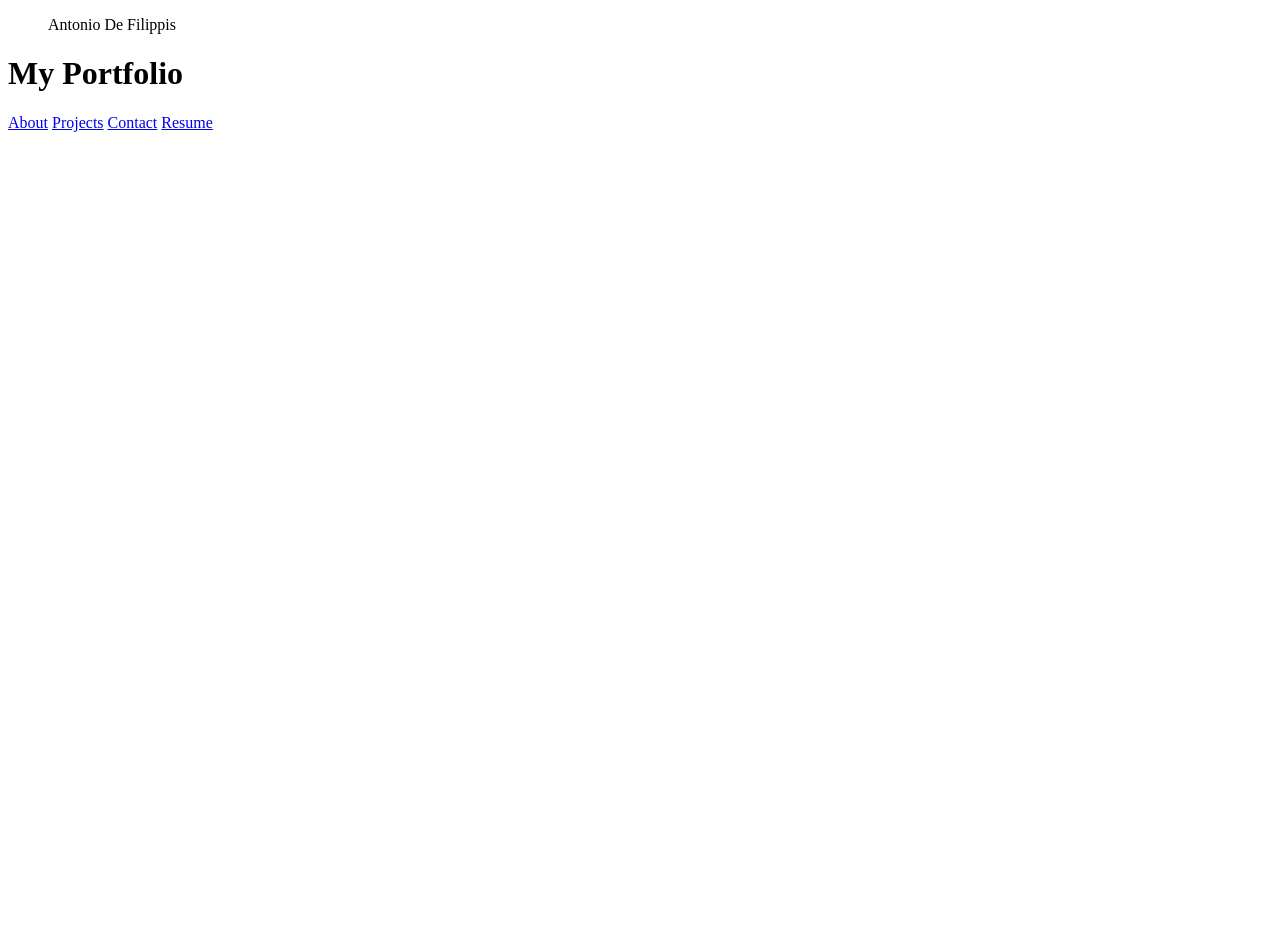
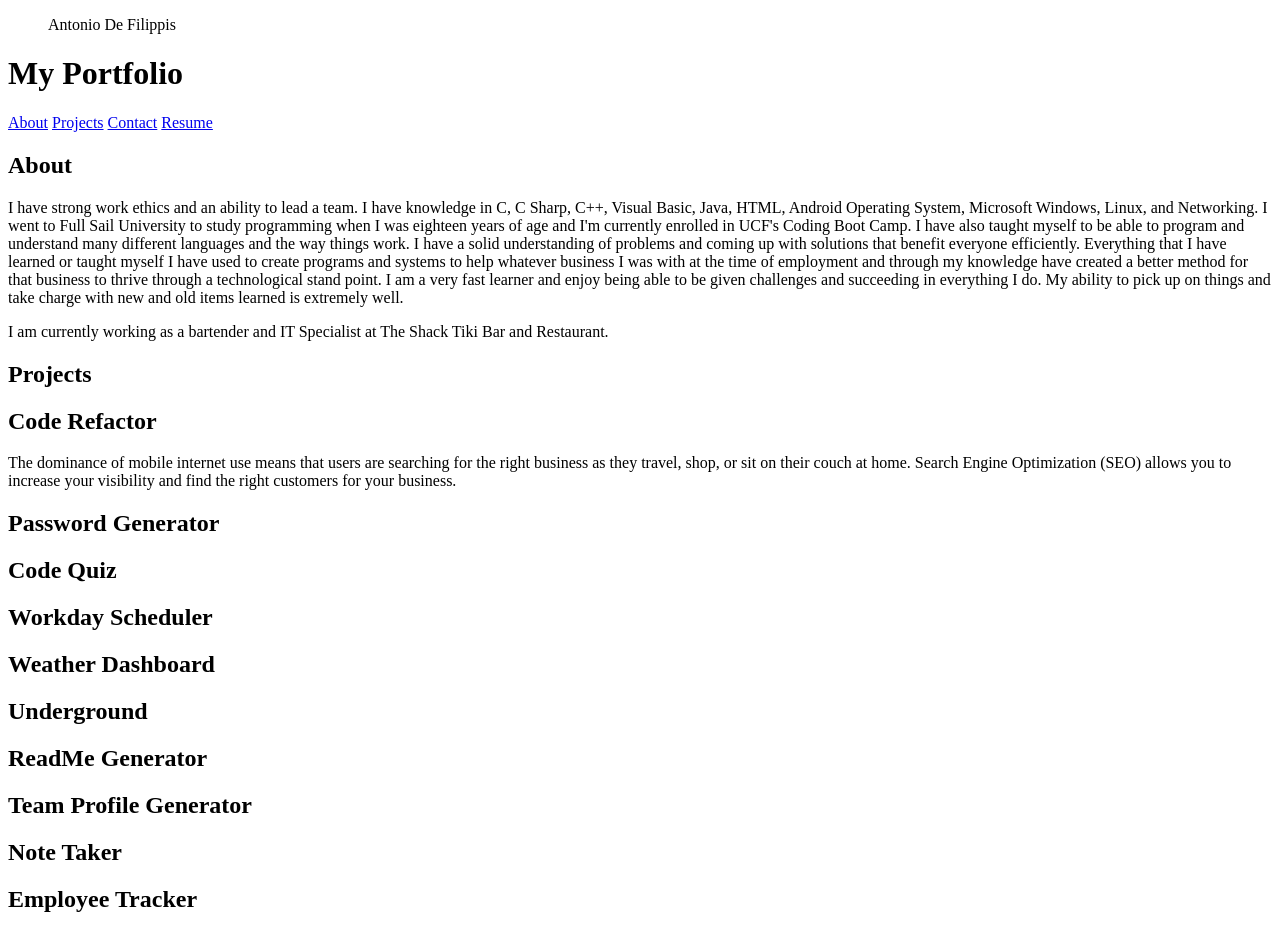
Before and after one commit to Quaz711/MyProfessionalPortfolio, a plain HTML site: page index.html in a window 1280 px wide. Before the commit the page ends 800 px from the top, so only its background shows below. Drawn offline with Linux system fonts and the light colour scheme.

Commit message:
built the frame of projects and their deployment

```diff
--- a/index.html
+++ b/index.html
@@ -29,7 +29,96 @@
     </header>
 
     <main>
-
+        <article id="about" class="content">
+            <h1>About</h1>
+            <p>
+                I have strong work ethics and an ability to lead a team. I have knowledge in C, C
+                Sharp, C++, Visual Basic, Java, HTML, Android Operating System, Microsoft
+                Windows, Linux, and Networking. I went to Full Sail University to study
+                programming when I was eighteen years of age and I'm currently enrolled in UCF's
+                Coding Boot Camp. I have also taught myself to be able to program and
+                understand many different languages and the way things work. I have a solid
+                understanding of problems and coming up with solutions that benefit everyone
+                efficiently. Everything that I have learned or taught myself I have used to create
+                programs and systems to help whatever business I was with at the time of
+                employment and through my knowledge have created a better method for that
+                business to thrive through a technological stand point. I am a very fast learner
+                and enjoy being able to be given challenges and succeeding in everything I do.
+                My ability to pick up on things and take charge with new and old items learned is
+                extremely well.
+            </p>
+            <p2>
+                I am currently working as a bartender and IT Specialist at The Shack Tiki Bar and Restaurant.
+            </p2>
+        </article>
+        <article id="projects" class="content">
+            <h1>Projects</h1>
+            <div id="code-refactor" class="apps">
+                <h2>Code Refactor</h2>
+                <div onclick="projectClicked('one')" alt="Image of Horiseon Website" title="_blank" style="cursor:crosshair;"></div>
+                <p1>
+                    The dominance of mobile internet use means that users are searching for the right business
+                    as they travel, shop, or sit on their couch at home. Search Engine Optimization (SEO)
+                    allows you to increase your visibility and find the right customers for your business.
+                </p1>
+            </div>
+            <div id="password-generator" class="apps">
+                <h2>Password Generator</h2>
+                <div onclick="projectClicked('two')" alt="Image of Password Generator Website" title="_blank" style="cursor:crosshair;"></div>
+                <p1>
+                </p1>
+            </div>
+            <div id="code-quiz" class="apps">
+                <h2>Code Quiz</h2>
+                <div onclick="projectClicked('three')" alt="Image of Code Quiz Website" title="_blank" style="cursor:crosshair;"></div>
+                <p1>
+                </p1>
+            </div>
+            <div id="workday-scheduler" class="apps">
+                <h2>Workday Scheduler</h2>
+                <div onclick="projectClicked('four')" alt="Image of Workday Scheduler Website" title="_blank" style="cursor:crosshair;"></div>
+                <p1>
+                </p1>
+            </div>
+            <div id="weather-dashboard" class="apps">
+                <h2>Weather Dashboard</h2>
+                <div onclick="projectClicked('five')" alt="Image of Weather Dashboard Website" title="_blank" style="cursor:crosshair;"></div>
+                <p1>
+                </p1>
+            </div>
+            <div id="underground" class="apps">
+                <h2>Underground</h2>
+                <div onclick="projectClicked('six')" alt="Image of Underground Website" title="_blank" style="cursor:crosshair;"></div>
+                <p1>
+                </p1>
+            </div>
+            <div id="readme-generator" class="apps">
+                <h2>ReadMe Generator</h2>
+                <div onclick="projectClicked('seven')" alt="Image of ReadMe Generator Website" title="_blank" style="cursor:crosshair;"></div>
+                <p1>
+                </p1>
+            </div>
+            <div id="team-profile-generator" class="apps">
+                <h2>Team Profile Generator</h2>
+                <div onclick="projectClicked('eight')" alt="Image of Team Profile Generator Website" title="_blank" style="cursor:crosshair;"></div>
+                <p1>
+                </p1>
+            </div>
+            <div id="note-taker" class="apps">
+                <h2>Note Taker</h2>
+                <div onclick="projectClicked('nine')" alt="Image of Note Taker Website" title="_blank" style="cursor:crosshair;"></div>
+                <p1>
+                </p1>
+            </div>
+            <div id="employee-tracker" class="apps">
+                <h2>Employee Tracker</h2>
+                <div onclick="projectClicked('ten')" alt="Image of Employee Tracker Website" title="_blank" style="cursor:crosshair;"></div>
+                <p1>
+                </p1>
+            </div>
+        </article>
+        <article id="contact" class="content">
+        </article>
     </main>
 
     <script>
```
